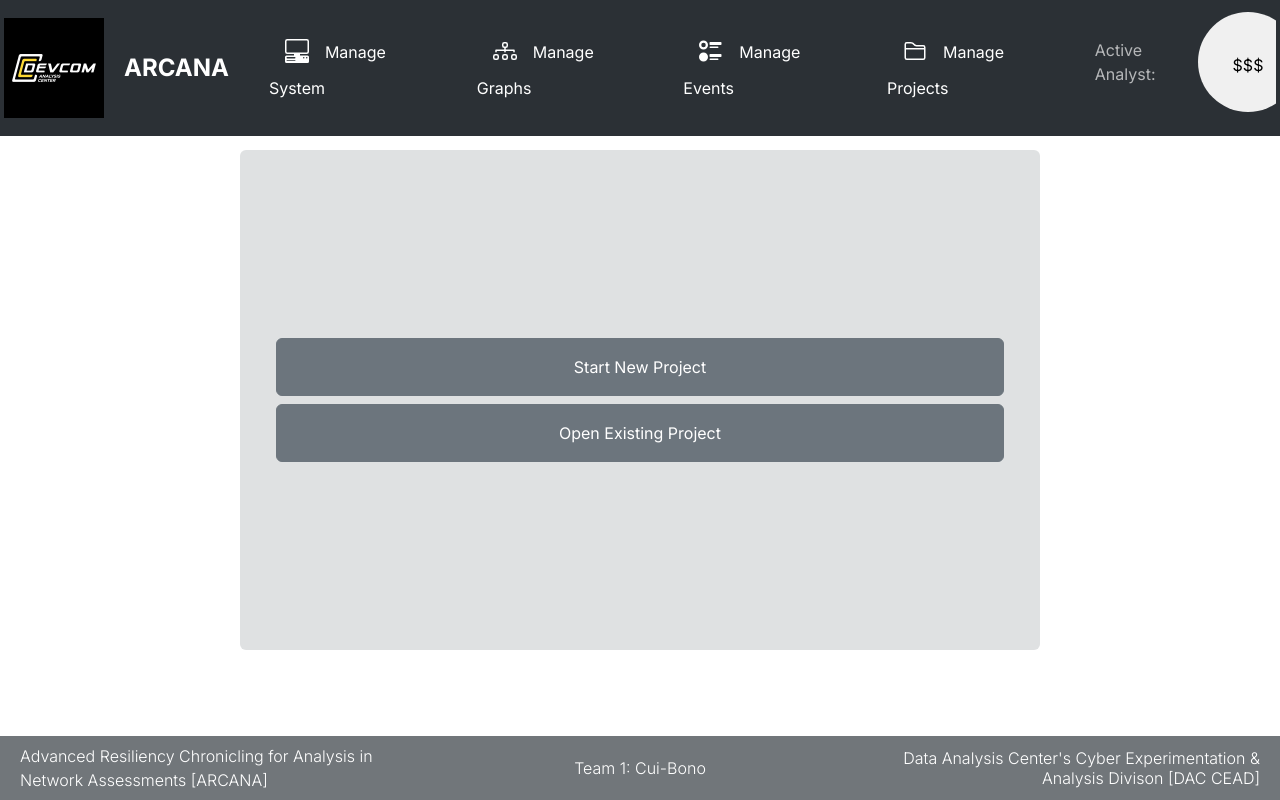
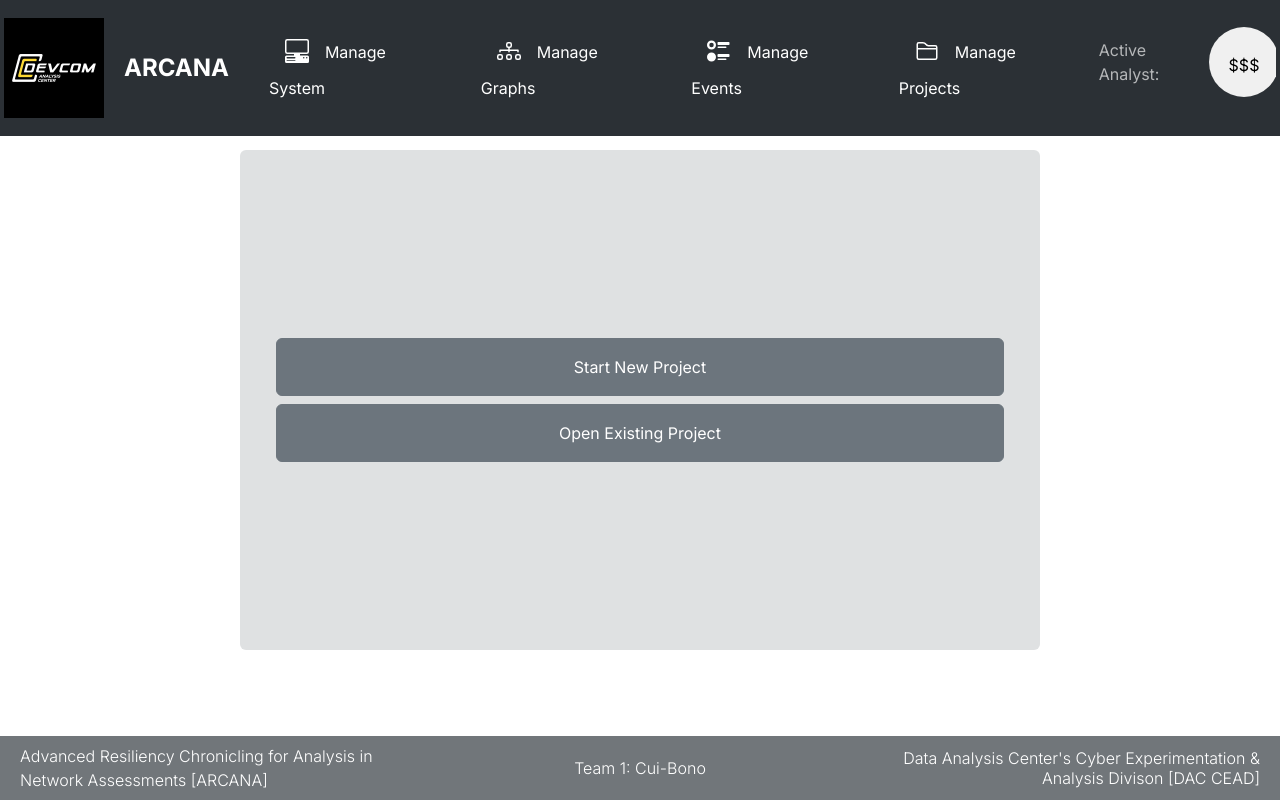
Before and after one commit to jordag18/capstone-project-ARCANA, a Next.js app in the folder frontend/arcana/: page / in a window 1280 px wide. Built offline with nearby package versions, Linux system fonts and the light colour scheme.

Commit message:
Update component elements

```diff
--- a/frontend/arcana/app/components/navbar.tsx
+++ b/frontend/arcana/app/components/navbar.tsx
@@ -43,9 +43,9 @@ export function NavBar() {
         </Navbar.Collapse>
         <Navbar.Toggle />
         <Navbar.Collapse className="justify-content-end align-middle mb-auto p-1">
-          <Navbar.Text className="p-3"> Active Analyst: </Navbar.Text>
+          <Navbar.Text className="p-1"> Active Analyst: </Navbar.Text>
           <svg width="100" height="100">
-            <circle cx="50" cy="50" r="50" fill="#f0f0f0" />
+            <circle cx="50" cy="50" r="35" fill="#f0f0f0" />
             <text
               x="50"
               y="55"
--- /dev/null
+++ b/frontend/arcana/app/components/startUpPrompt.tsx
@@ -0,0 +1,27 @@
+import Container from "react-bootstrap/Container"
+import Button from "react-bootstrap/Button"
+import Stack from "react-bootstrap/Stack"
+
+
+export function StartUpPrompt() {
+  return (
+    <div className="flex flex-col items-center justify-center w-full flex-1 px-20 text-center">
+      <Container className='d-flex justify-content-center align-items-center position-absolute top-50 start-50 translate-middle rounded' style={{ backgroundColor:'#dfe1e2', width: '800px', height: '500px'}}>
+        <Stack gap={2} className=" p-4 mx-8 d-flex align-self-center justify-content-sm-center ">
+          <Button className='p-3' variant="secondary" style={{ color: 'white' }}> Start New Project </Button>
+          <Button className='p-3' variant="secondary" style={{ color: 'white' }}> Open Existing Project</Button>
+        </Stack>
+      </Container>
+    </div>
+  );
+}
+<div className="flex flex-col items-center justify-center w-full flex-1 px-20 text-center">
+<Container className='d-flex justify-content-center align-items-center position-absolute top-50 start-50 translate-middle rounded' style={{ backgroundColor:'#dfe1e2', width: '800px', height: '500px'}}>
+  <Stack gap={2} className=" p-4 mx-8 d-flex align-self-center justify-content-sm-center ">
+    <Button className='p-3' variant="secondary" style={{ color: 'white' }}> Start New Project </Button>
+    <Button className='p-3' variant="secondary" style={{ color: 'white' }}> Open Existing Project</Button>
+  </Stack>
+</Container>
+</div>
+
+export default StartUpPrompt;
--- a/frontend/arcana/app/page.tsx
+++ b/frontend/arcana/app/page.tsx
@@ -1,14 +1,9 @@
 'use client';
 import React from 'react';
 import { useRouter } from 'next/navigation'
-import Container from 'react-bootstrap/Container';
-import Button from 'react-bootstrap/Button';
-import Stack from 'react-bootstrap/Stack';
 import NavBar from './components/navbar';
 import { Footer } from './components/footer';
-
-
-
+import StartUpPrompt from './components/startUpPrompt';
 
 export default function Home() {
   const router = useRouter();
@@ -16,14 +11,7 @@ export default function Home() {
   <>
     <NavBar/>
     <main className="flex min-h-screen flex-col items-center justify-between p-24">
-        <div className="flex flex-col items-center justify-center w-full flex-1 px-20 text-center">
-          <Container className='d-flex justify-content-center align-items-center position-absolute top-50 start-50 translate-middle rounded' style={{ backgroundColor:'#dfe1e2', width: '800px', height: '500px'}}>
-            <Stack gap={2} className=" p-4 mx-8 d-flex align-self-center justify-content-sm-center ">
-              <Button className='p-3' variant="secondary" style={{ color: 'white' }}> Start New Project </Button>
-              <Button className='p-3' variant="secondary" style={{ color: 'white' }}> Open Existing Project</Button>
-            </Stack>
-          </Container>
-        </div>
+      <StartUpPrompt/>
     </main>
     <Footer/>
   </>
```
